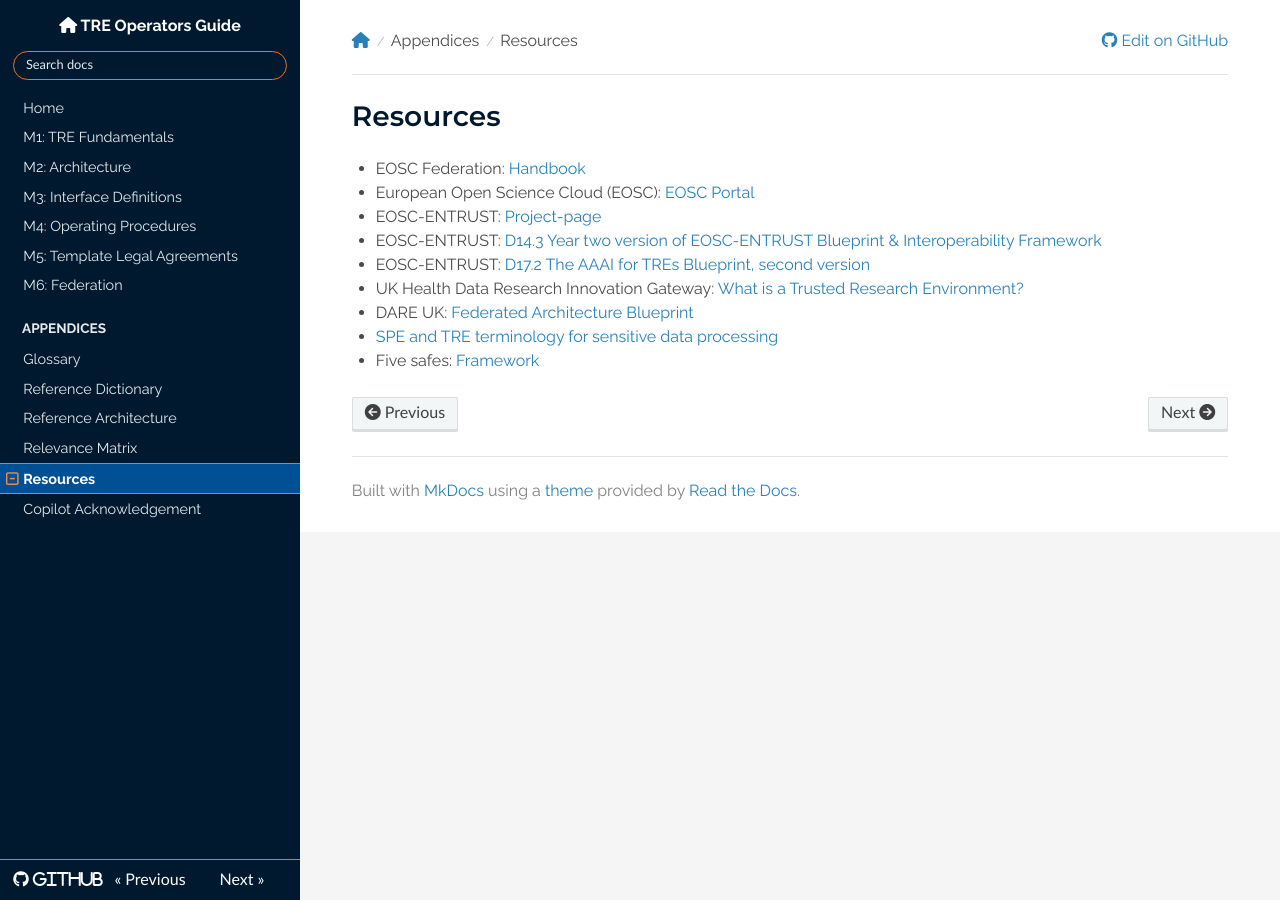
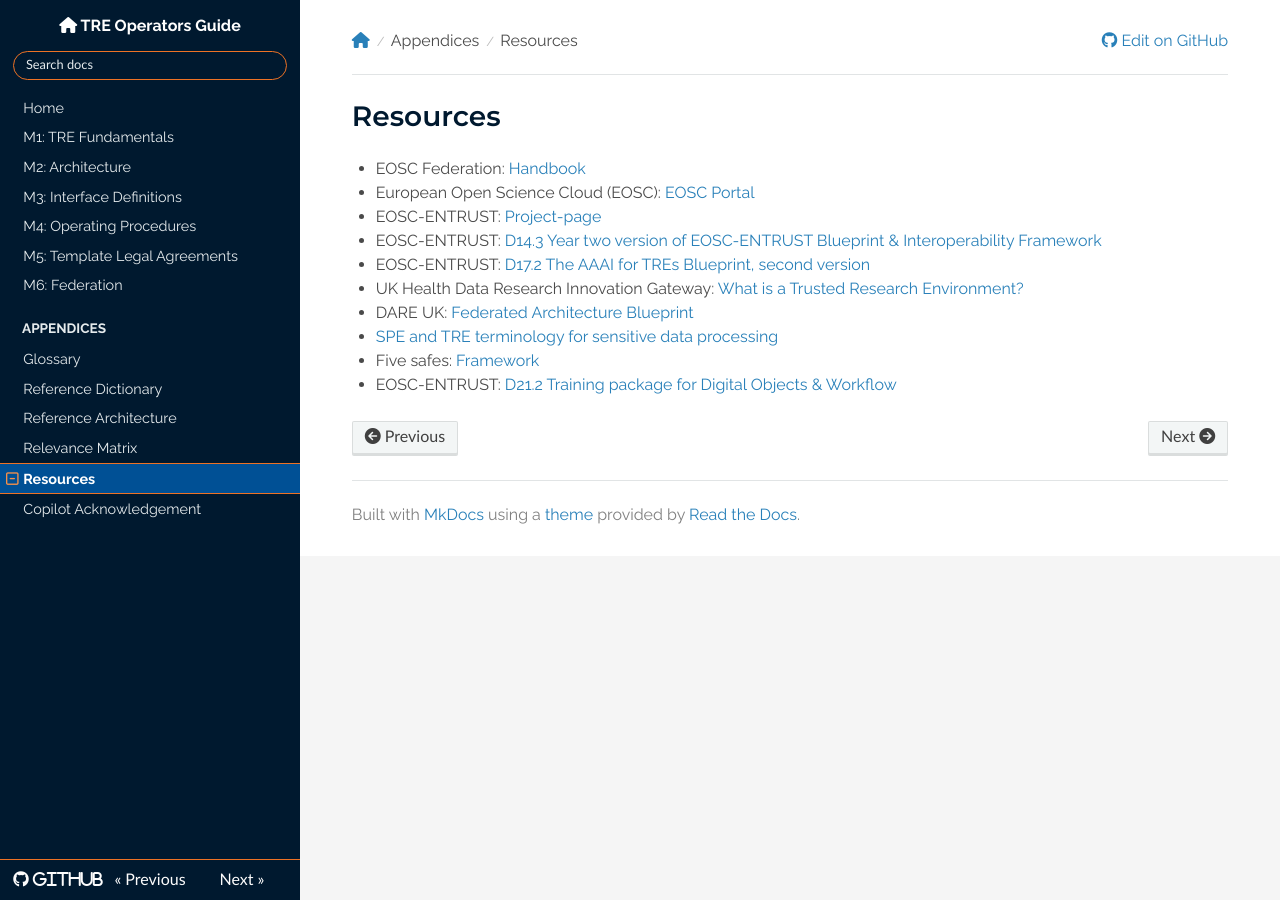
Before and after one commit to unioslo/tre-operators-docs, an MkDocs documentation site: the page built from docs/appendices/resources.md, in a window 1280 px wide. Built offline with MkDocs 1.6.1, drawn with Linux system fonts in a browser that asks for light colours; nearby versions of some CDN libraries.

Commit message:
Add EOSC-ENTRUST Workflow training package resource link

```diff
--- a/docs/appendices/resources.md
+++ b/docs/appendices/resources.md
@@ -9,3 +9,4 @@
 - DARE UK: [Federated Architecture Blueprint](https://zenodo.org/records/14192786)
 - [SPE and TRE terminology for sensitive data processing](https://zenodo.org/records/15696511)
 - Five safes: [Framework](https://fivesafes.org/)
+- EOSC-ENTRUST: [D21.2 Training package for Digital Objects & Workflow](https://zenodo.org/records/22639696)
```
